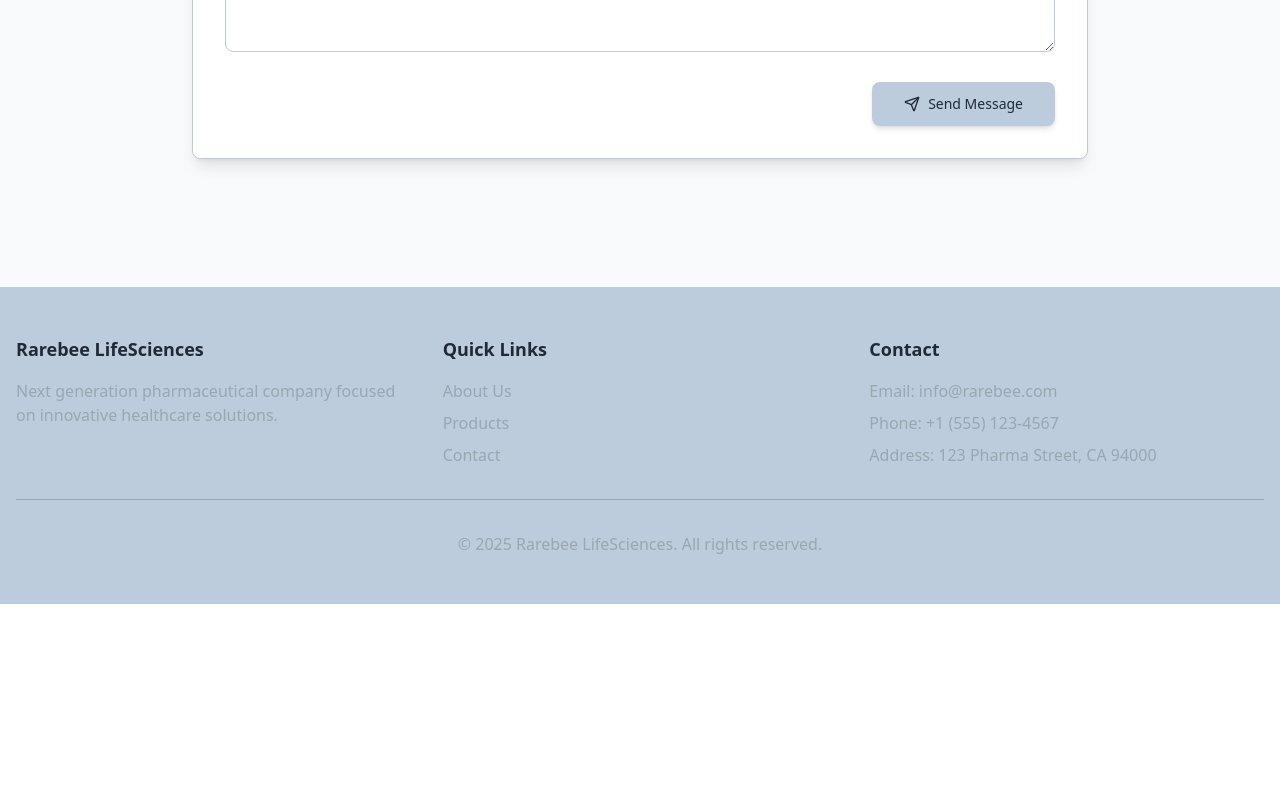
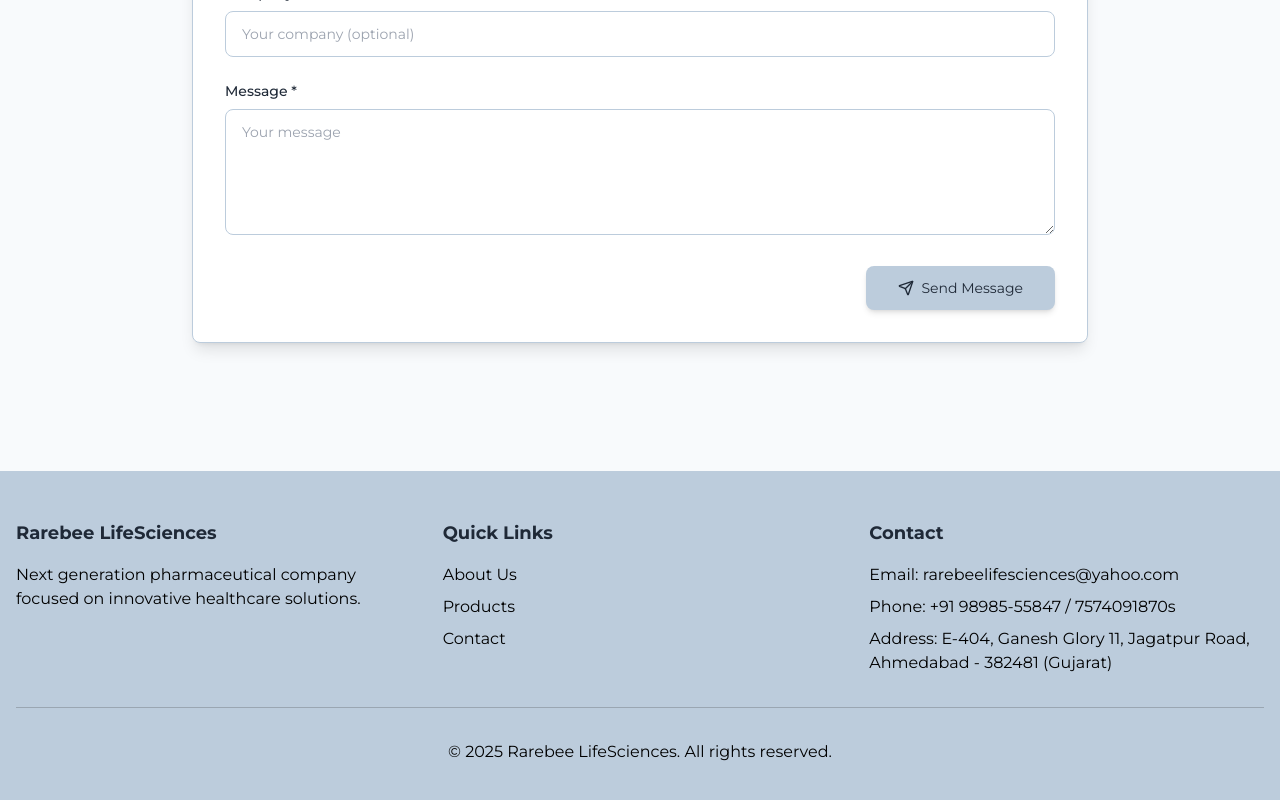
Before and after one commit to dhruvxvaishnav/Rarebee-Lifesciences, a Next.js app: page / in a window 1280 px wide. Shown: the part 6025-6825 px from the top of the page. Before the commit the page ends 6629 px from the top, so only its background shows below. Built offline with nearby package versions, Linux system fonts and the light colour scheme.

Commit message:
Minor Refinements

```diff
--- a/app/layout.tsx
+++ b/app/layout.tsx
@@ -1,14 +1,9 @@
 import type { Metadata } from "next";
-import { Geist, Geist_Mono } from "next/font/google";
+import { Montserrat } from "next/font/google";
 import "./globals.css";
 
-const geistSans = Geist({
-  variable: "--font-geist-sans",
-  subsets: ["latin"],
-});
-
-const geistMono = Geist_Mono({
-  variable: "--font-geist-mono",
+const montserrat = Montserrat({
+  variable: "--font-montserrat",
   subsets: ["latin"],
 });
 
@@ -24,9 +19,7 @@
 }>) {
   return (
     <html lang="en">
-      <body
-        className={`${geistSans.variable} ${geistMono.variable} antialiased`}
-      >
+      <body className={`${montserrat.variable} font-sans antialiased`}>
         {children}
       </body>
     </html>
--- a/components/Footer.tsx
+++ b/components/Footer.tsx
@@ -44,7 +44,7 @@
             <h3 className="text-lg font-bold text-gray-800 mb-4">
               Rarebee LifeSciences
             </h3>
-            <p className="text-[#9AA6B2]">
+            <p className="text-[black]">
               Next generation pharmaceutical company focused on innovative
               healthcare solutions.
             </p>
@@ -66,7 +66,7 @@
               <li>
                 <a
                   href="#about"
-                  className="text-[#9AA6B2] hover:text-gray-800 transition-colors duration-200"
+                  className="text-[black] hover:text-gray-800 transition-colors duration-200"
                 >
                   About Us
                 </a>
@@ -74,7 +74,7 @@
               <li>
                 <a
                   href="#products"
-                  className="text-[#9AA6B2] hover:text-gray-800 transition-colors duration-200"
+                  className="text-[black] hover:text-gray-800 transition-colors duration-200"
                 >
                   Products
                 </a>
@@ -82,7 +82,7 @@
               <li>
                 <a
                   href="#contactus"
-                  className="text-[#9AA6B2] hover:text-gray-800 transition-colors duration-200"
+                  className="text-[black] hover:text-gray-800 transition-colors duration-200"
                 >
                   Contact
                 </a>
@@ -100,10 +100,13 @@
             style={{ transitionDelay: "600ms" }}
           >
             <h4 className="text-lg font-bold text-gray-800 mb-4">Contact</h4>
-            <ul className="space-y-2 text-[#9AA6B2]">
-              <li>Email: info@rarebee.com</li>
-              <li>Phone: +1 (555) 123-4567</li>
-              <li>Address: 123 Pharma Street, CA 94000</li>
+            <ul className="space-y-2 text-[black]">
+              <li>Email: rarebeelifesciences@yahoo.com</li>
+              <li>Phone: +91 98985-55847 / 7574091870s </li>
+              <li>
+                Address: E-404, Ganesh Glory 11, Jagatpur Road, Ahmedabad -
+                382481 (Gujarat)
+              </li>
             </ul>
           </div>
         </div>
@@ -115,7 +118,7 @@
           }`}
           style={{ transitionDelay: "800ms" }}
         >
-          <p className="text-[#9AA6B2]">
+          <p className="text-[black]">
             &copy; {currentYear} Rarebee LifeSciences. All rights reserved.
           </p>
         </div>
--- a/components/Partner.tsx
+++ b/components/Partner.tsx
@@ -64,7 +64,7 @@
       {/* Partner Cards Section */}
       <section
         id="partner"
-        className="min-h-screen pt-24 md:pt-32 lg:pt-40 pb-16 md:pb-24 lg:pb-32 px-4 bg-[#F8FAFC]"
+        className="min-h-screen pt-24 md:pt-32 lg:pt-40 pb-16 lg:pb-32 px-4 bg-[#F8FAFC]"
         ref={sectionRef}
       >
         <div className="container mx-auto">
--- a/tailwind.config.js
+++ b/tailwind.config.js
@@ -7,6 +7,9 @@
   ],
   theme: {
     extend: {
+      fontFamily: {
+        sans: ["var(--font-montserrat)", "sans-serif"],
+      },
       colors: {
         rarebee: {
           bg: "#F8FAFC",
```
